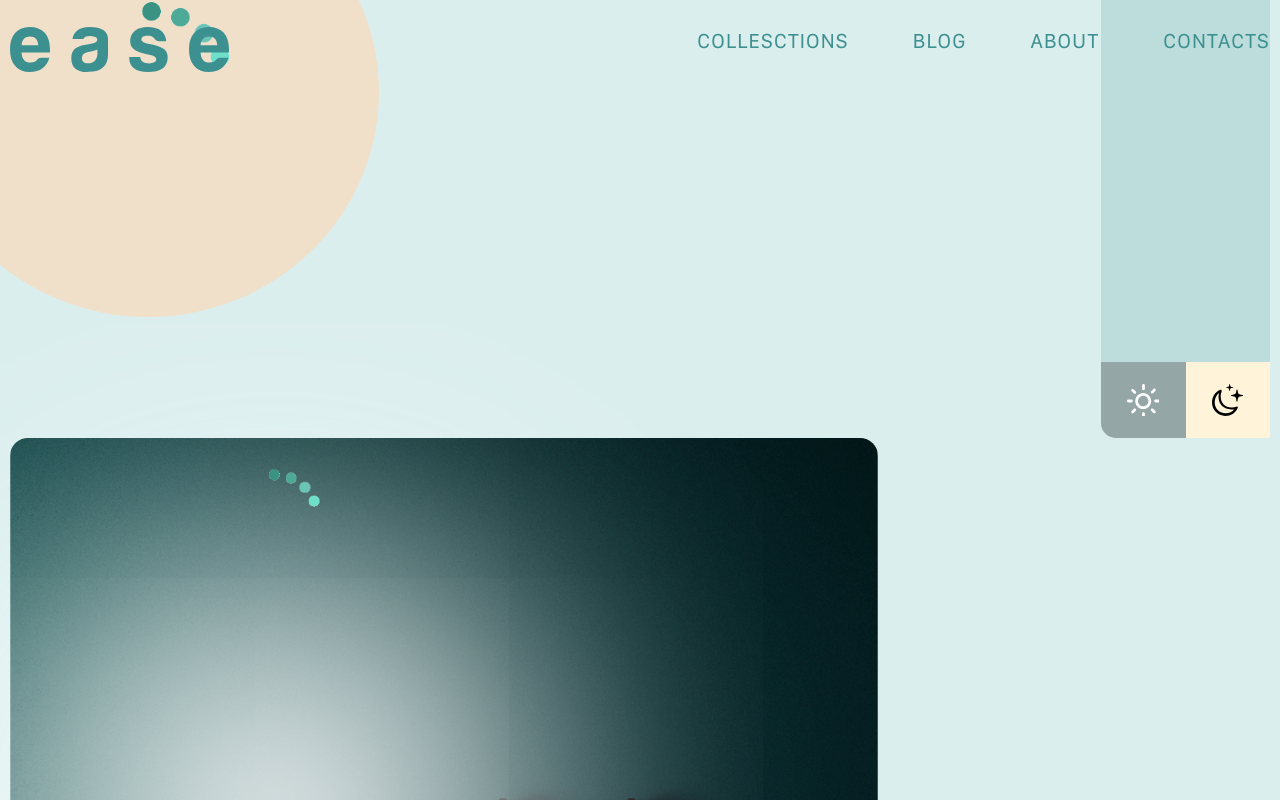
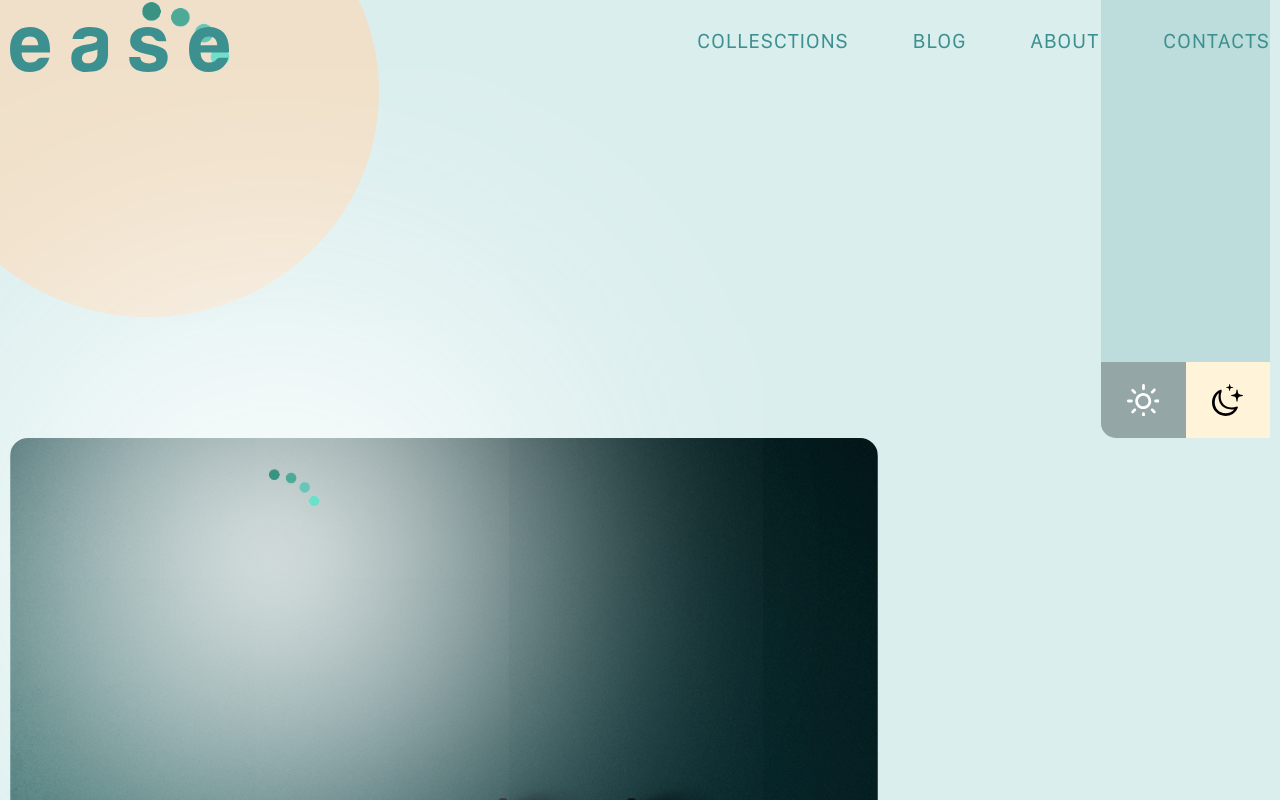
Before and after one commit to av-ilin/LampShop, a website built with webpack: page src/index.html in a window 1280 px wide. Both pictures are taken after a click on the element 1227 px from the left and 1093 px from the top of the page. Shown: the part 693-1493 px from the top of the page. Built offline with nearby package versions, Linux system fonts and the light colour scheme; no server answers.

Commit message:
upd::lighter

```diff
--- a/src/css/style.css
+++ b/src/css/style.css
@@ -253,8 +253,8 @@ a {
     position: absolute;
     width: 150px;
     height: 150px;
-    left: 191px;
-    top: 303px;
+    /* left: 191px; */
+    /* top: 303px; */
     opacity: 0;
     filter: blur(20px);
     border-radius: 50%;
--- a/src/index.html
+++ b/src/index.html
@@ -5,6 +5,7 @@
         <meta name="viewport" content="width=device-width, initial-scale=1.0" />
         <meta http-equiv="X-UA-Compatible" content="ie=edge" />
         <title>Lamp Shop</title>
+        <link rel="icon" href="images/lighter.svg" />
         <link rel="stylesheet" href="css/reset.css" />
         <link rel="stylesheet" href="css/fonts.css" />
         <link rel="stylesheet" href="css/style.css" />
--- a/src/js/main.js
+++ b/src/js/main.js
@@ -9,6 +9,24 @@ const switchDark = document.getElementsByClassName(
 const lighter = document.getElementsByClassName("shop__interier-lighter")[0];
 
 let lightMode = true;
+
+function lighterCoord() {
+    let lampCoord = LampManager.elems.lampInterier.getBoundingClientRect();
+    let roomCoord = LampManager.elems.interier.getBoundingClientRect();
+    let lighterCoord = lighter.getBoundingClientRect();
+    return {
+        x:
+            lampCoord.x -
+            roomCoord.x +
+            lampCoord.width / 2 -
+            lighterCoord.width / 2,
+        y:
+            lampCoord.y -
+            roomCoord.y +
+            lampCoord.height * 0.9 -
+            lighterCoord.height / 2,
+    };
+}
 
 switchLight.onclick = () => {
     if (!lightMode) {
@@ -26,6 +44,10 @@ switchDark.onclick = () => {
         switchDark.classList.add("active");
         lighter.classList.add("active");
         LampManager.elems.interier.src = "images/interier_mydark.png";
+
+        let coord = lighterCoord();
+        lighter.style.left = `${coord.x}px`;
+        lighter.style.top = `${coord.y}px`;
         lightMode = false;
     }
 };
```
